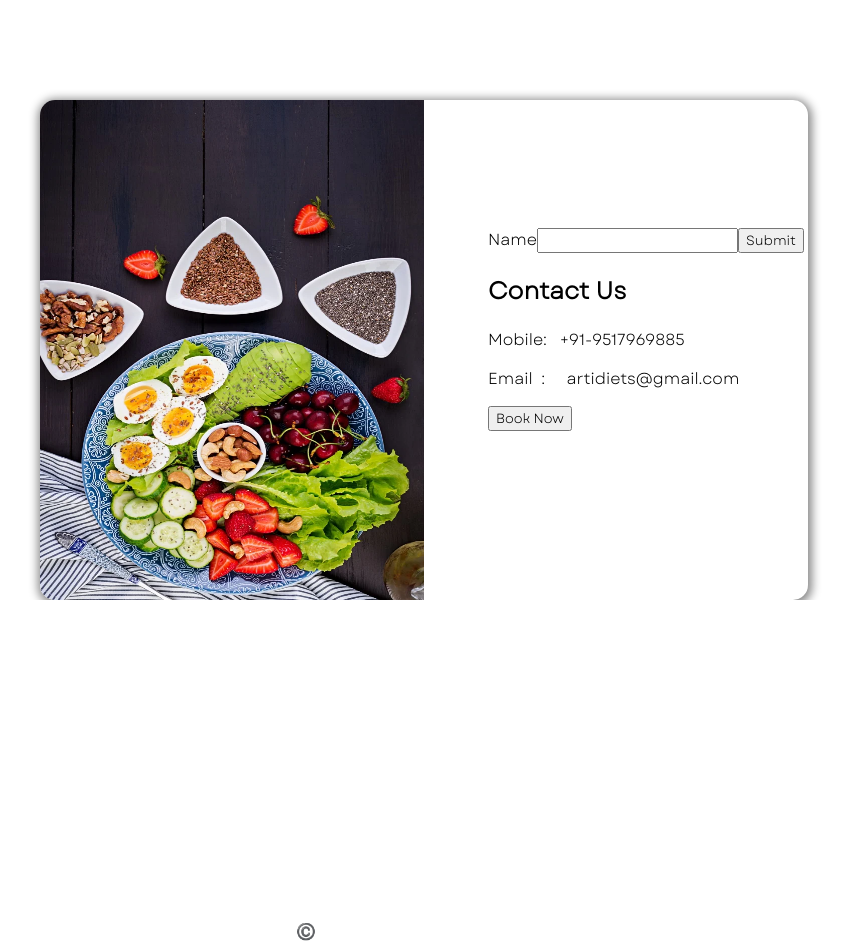
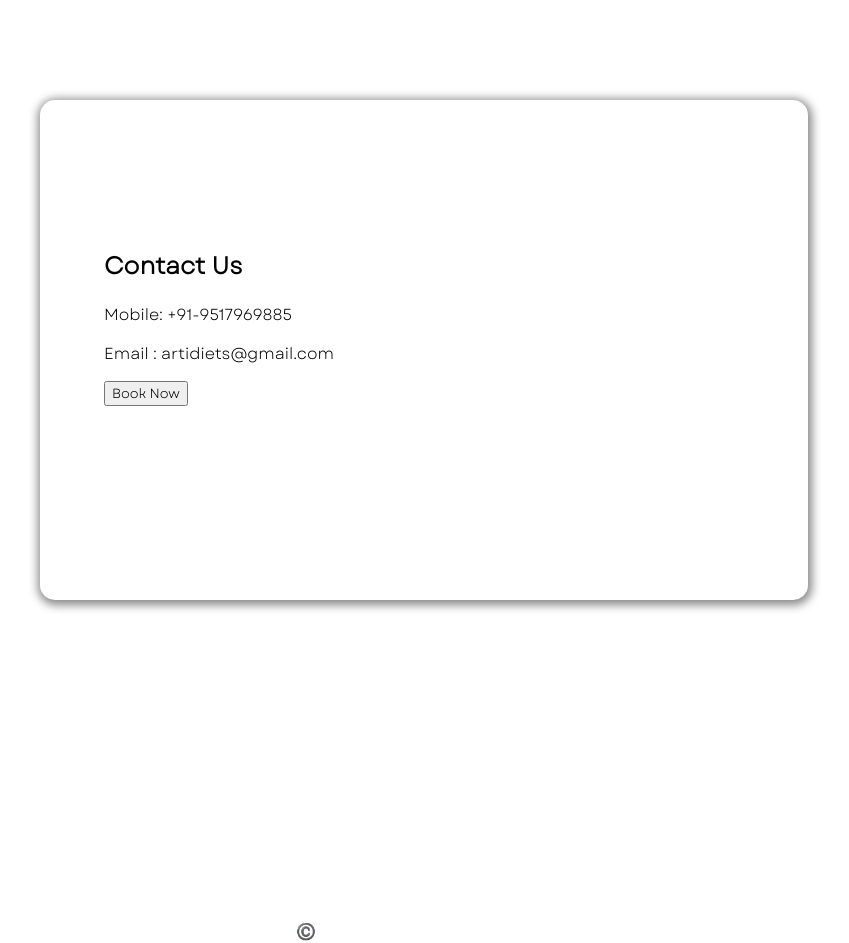
Before and after one commit to chiragbairwa/health-app, a Next.js app: page /contact in a window 1280 px wide. Shown: the whole page, without its empty margins (216-1065 px from the left). Built offline with nearby package versions, Linux system fonts and the light colour scheme.

Commit message:
CSS in _app.js

```diff
--- a/pages/_app.js
+++ b/pages/_app.js
@@ -1,4 +1,9 @@
 import '../styles/globals.css'
+import '../styles/homepage.css'
+import '../styles/services.css'
+import '../styles/plans.css'
+import '../styles/clients.css'
+import '../styles/contact.css'
 
 function MyApp({ Component, pageProps }) {
   return <Component {...pageProps} />
--- a/pages/contact.js
+++ b/pages/contact.js
@@ -1,5 +1,3 @@
-import Image from 'next/image'
-
 export default function Contact() {
   const submitContact = async (event) => {
     event.preventDefault()
@@ -9,24 +7,11 @@ export default function Contact() {
     <>
       <div className="contact">
         <div className="contact-card">
-          <img src="/contact-us.webp" className="contact-img"></img>
+          <div className="contact-detail">
+            <h2>Contact Us</h2>
 
-          <div className="contact-detail">
-            <form className="contact-form" onSubmit={submitContact}>
-              <label htmlFor="name">Name</label>
-              <input
-                id="name"
-                name="name"
-                type="text"
-                autocomplete="name"
-                required
-              />
-              <button type="submit">Submit</button>
-            </form>
-
-            <h2>Contact Us</h2>
-            <p>Mobile:&nbsp;&nbsp;&nbsp;+91-9517969885</p>
-            <p>Email&nbsp; :&nbsp; &nbsp; &nbsp;artidiets@gmail.com</p>
+            <p>Mobile: +91-9517969885</p>
+            <p>Email : artidiets@gmail.com</p>
 
             <button>Book Now</button>
           </div>
--- a/pages/welcome.js
+++ b/pages/welcome.js
@@ -7,7 +7,7 @@ export default function Welcome() {
 
         {/* Navbar */}
         <nav className="navbar">
-          <a href="#" className="nav-btn1">
+          <a href="www.google.com" className="nav-btn1">
             Home
           </a>
           <a href="#" className="nav-btn2">
--- a/styles/globals.css
+++ b/styles/globals.css
@@ -1,9 +1,3 @@
-@import url('../styles/homepage.css');
-@import url('../styles/services.css');
-@import url('../styles/plans.css');
-@import url('../styles/clients.css');
-@import url('../styles/contact.css');
-
 @font-face {
   font-family: 'Gatwick';
   src: url('../public/fonts/Gatwick-Bold.otf');
@@ -12,29 +6,28 @@
   font-family: 'Garet';
   src: url('../public/fonts/Garet-Book.otf');
 }
+* {
+  font-family: 'Garet';
+}
 html,
 body {
   margin: 0;
   padding: 0;
   color: white;
-  overflow-x: auto;
   font-family: 'Garet';
 }
 a {
   color: inherit;
   text-decoration: none;
 }
-* {
-  font-family: 'Garet';
-}
 
 .heading {
+  margin-top: 0;
+  color: black;
   font-size: 38px;
   font-weight: bold;
   text-align: center;
-  color: black;
-  margin-top: 0;
 }
 
-@media only screen (max-width: 768px) {
-}
+/* @media only screen (max-width: 768px) {
+} */
--- a/styles/homepage.css
+++ b/styles/homepage.css
@@ -1,6 +1,5 @@
 .fullpage {
   height: 100vh;
-  /* padding-top: 20px; */
 }
 .fullpage:first-child {
   background-image: url('../public/bg.webp');
@@ -21,10 +20,10 @@
   float: right;
 }
 .navbar a {
+  font-size: 24px;
+  font-weight: 600;
   padding: 7px 30px;
   border-width: 2px;
-  font-size: 24px;
-  font-weight: 600;
 }
 .navbar a:hover {
   color: black;
```
